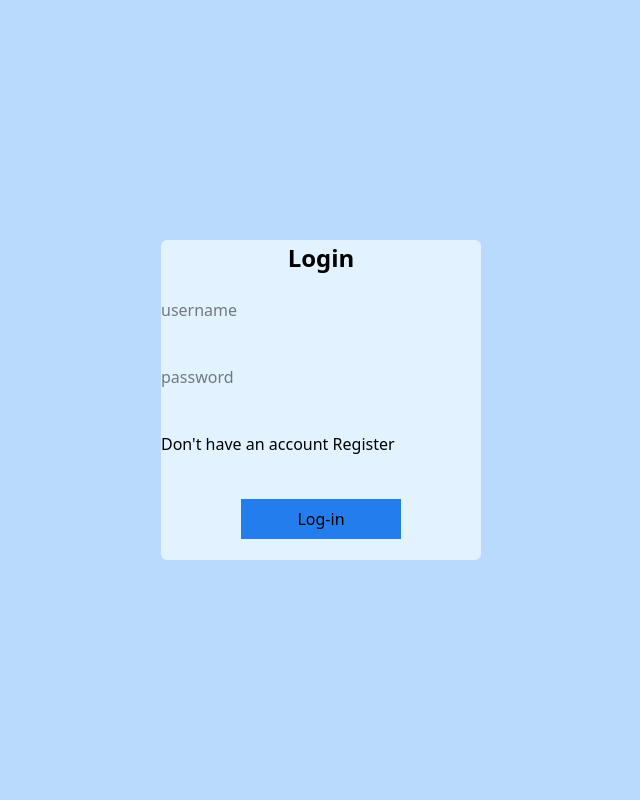
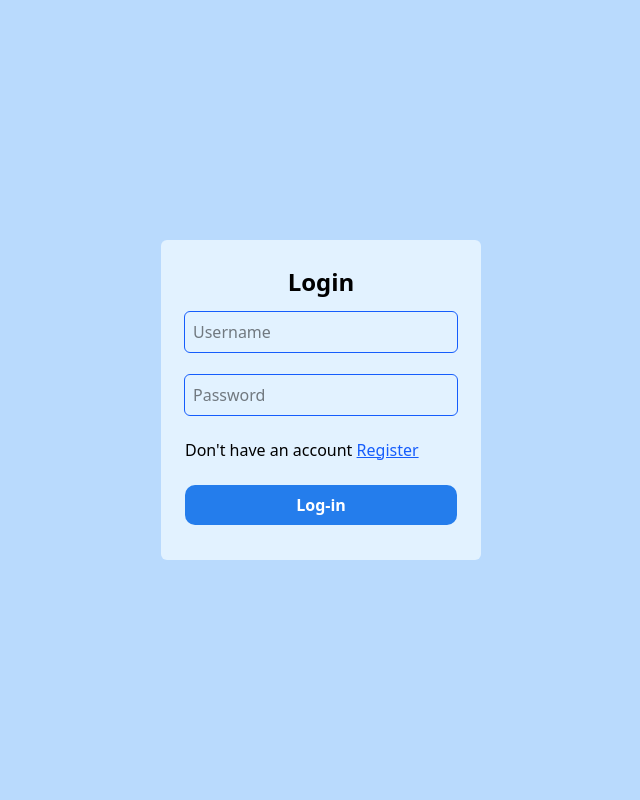
Before and after one commit to ErikEvertonRodrigues/chat_project, a Django app: page /accounts/login/ in a window 1280 px wide. Shown: the whole page, without its empty margins (319-959 px from the left). Run offline with Django 5.2, Linux system fonts and the light colour scheme; style sheets or scripts are compiled from the project's sources.

Commit message:
styles: finish styles in login.html

```diff
--- a/accounts/templates/accounts/login.html
+++ b/accounts/templates/accounts/login.html
@@ -2,27 +2,32 @@
 
 {% block title %} Login {% endblock %}
 
+{% block head_extra %}
+{% load static %}
+<script src="{% static 'js/login.js' %}" defer></script>
+{% endblock head_extra %}
+
 {% block content %}
     <main class="h-screen bg-login-background flex justify-center items-center">
-        <div class="h-[20em] min-w-[20em] bg-login-div-background rounded-md">
+        <div class="h-[20em] min-w-[20em] bg-login-div-background rounded-md p-6">
             <h1 class="text-center text-[24px] font-bold ">Login</h1>
             <form class="flex h-[calc(100%-36px)] flex-col justify-around" method="post">
                 {% csrf_token %}
                 {% if messages %}
                     <div>
                         {% for message in messages %}
-                            {{ message }}
+                            <p class="text-red-500 font-bold">{{ message }}</p>
                         {% endfor %}
                     </div>
                 {% endif %}
                 <div>
-                    <input type="text" name="username" placeholder="username" required>
+                    <input class="outline outline-blue-600 w-[100%] p-2 rounded-[5px]" id="username" type="text" name="username" placeholder="Username" required>
                 </div>
                 <div>
-                    <input type="password" name="password" placeholder="password" required>
+                    <input class="outline outline-blue-600 w-[100%] p-2 rounded-[5px]" id="password" type="password" name="password" placeholder="Password" required>
                 </div>
-                <p>Don't have an account <a href="/accounts/register/">Register</a></p>
-                <button class="h-[40px] w-[50%] bg-login-button self-center" type="submit">Log-in</button>
+                <p>Don't have an account <a class="text-blue-600 visited:text-purple-600 underline" href="/accounts/register/">Register</a></p>
+                <button class="h-[40px] w-[100%] bg-login-button cursor-pointer text-white font-bold rounded-[10px]" type="submit">Log-in</button>
             </form>
         </div>
     </main>
--- /dev/null
+++ b/static/js/login.js
@@ -0,0 +1 @@
+document.getElementById("username").focus();
```
